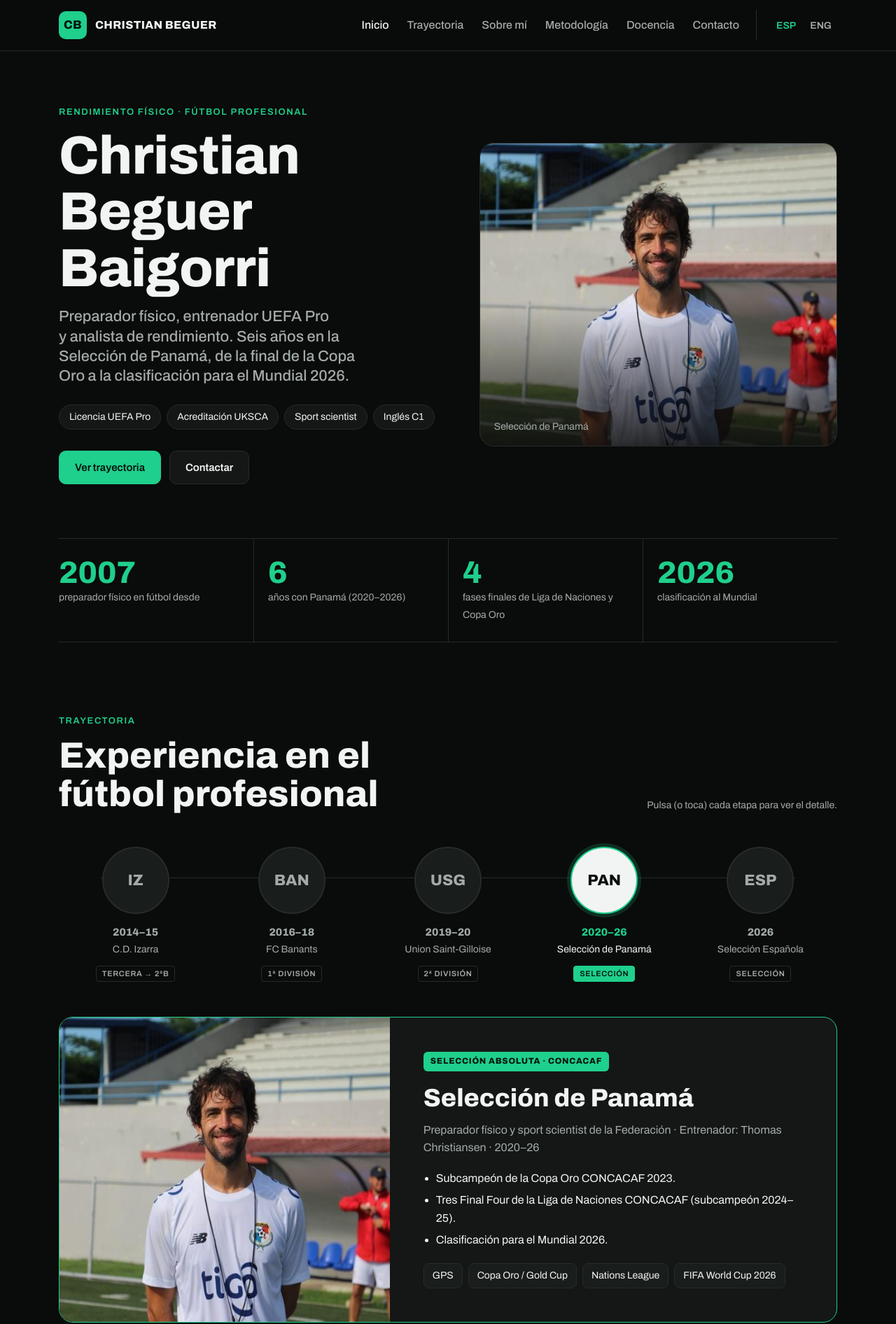
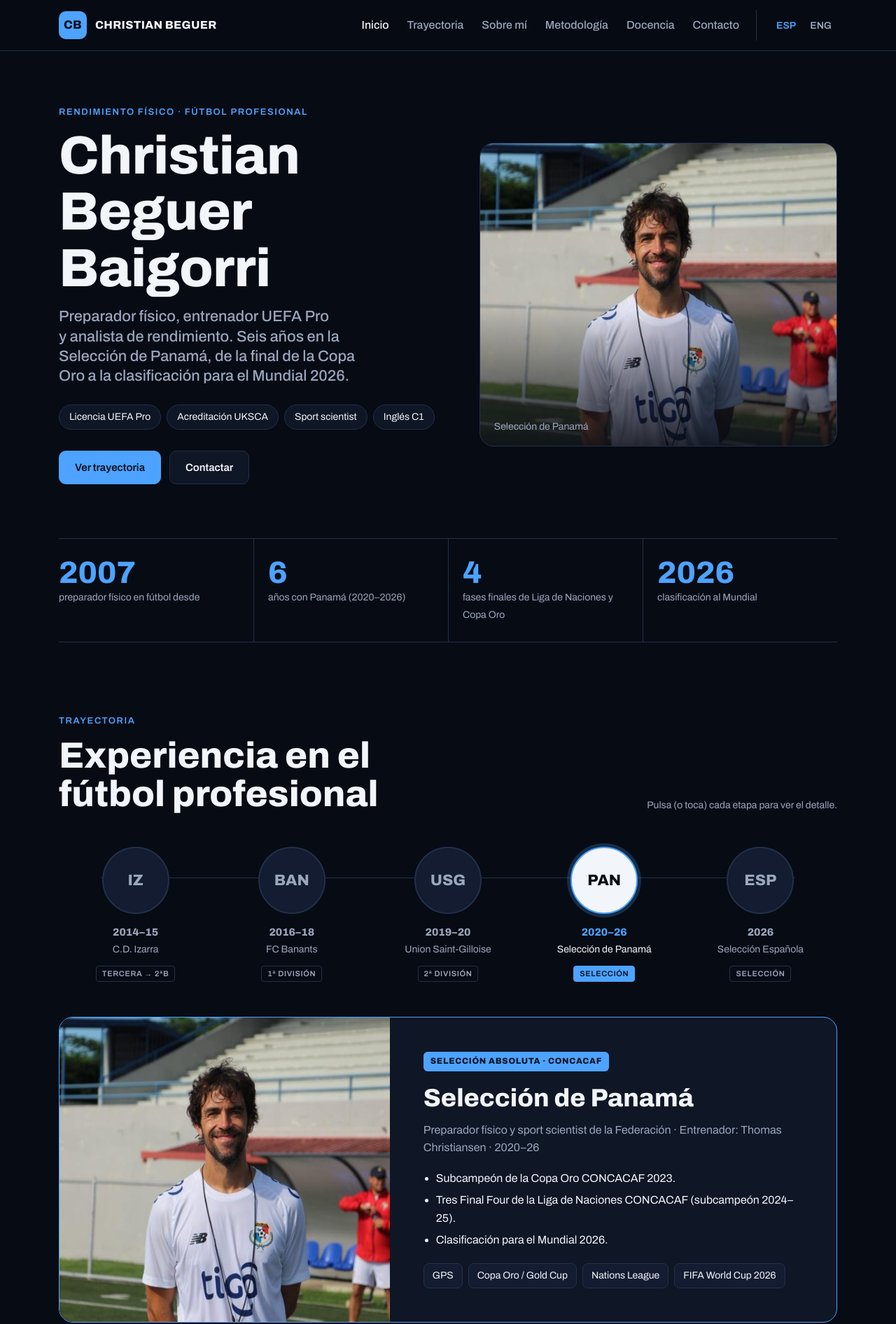
Before and after one commit to ChristianBeguer/Christianbeguer, a plain HTML site: page index.html in a window 1280 px wide. Shown: the top 1892 px of the page at 70% size. Drawn offline with Linux system fonts and the light colour scheme.

Commit message:
Cambiar color a azul noche
Co-Authored-By: Claude Opus 5.5 <noreply@anthropic.com>
Claude-Session: https://claude.ai/code/session_01732RdqjBY5g9zhXG8q4YDt

```diff
--- a/index.html
+++ b/index.html
@@ -7,7 +7,7 @@
 <meta name="description" content="Christian Beguer Baigorri · Preparador físico, entrenador UEFA Pro y analista de rendimiento. Selección de Panamá 2020–2026 (Copa Oro 2023, Mundial 2026), Selección Española Sub-19/Sub-20, Union Saint-Gilloise y FC Banants.">
 <meta name="author" content="Christian Beguer Baigorri">
 <meta name="keywords" content="Christian Beguer, preparador físico, fitness coach, head of performance, sport scientist, UEFA Pro, Selección de Panamá, fútbol">
-<meta name="theme-color" content="#0a0b0b">
+<meta name="theme-color" content="#070b14">
 <link rel="icon" href="img/favicon.png">
 <meta property="og:type" content="profile">
 <meta property="og:title" content="Christian Beguer Baigorri · Preparador físico · UEFA Pro">
@@ -26,14 +26,14 @@
 /* VOICE: sobria y profesional, como la ficha de un cuerpo técnico de élite.
    IDEA: la ficha técnica de un miembro del staff, de noche bajo los focos del estadio.
    PICTURE: foto real a pie de campo + línea de tiempo de etapas con escudos-monograma.
-   COLOUR and TYPE: negro estadio, tarjetas grafito, verde césped como único acento; Archivo.
+   COLOUR and TYPE: azul noche de estadio, tarjetas azul pizarra, azul eléctrico como único acento; Archivo.
    LAYOUT: cabecera fija, portada con foto, trayectoria interactiva, logros, sobre mí, metodología, docencia, contacto.
 
    ── CÓMO EDITAR ──
    · Los textos en español están en el HTML; la versión inglesa va en el atributo data-en.
    · La trayectoria y los logros están en las listas STAGES y ACHIEVEMENTS, al final del archivo.
    · Las fotos están en la carpeta img/: sustituye el archivo manteniendo el nombre. */
-:root{color-scheme:dark;--bg:#0a0b0b;--card:#141716;--card2:#191d1b;--line:#262b29;--ink:#f2f4f3;--mut:#a3aba7;--acc:#1fcf8c;--acc-ink:#04140d}
+:root{color-scheme:dark;--bg:#070b14;--card:#0f1626;--card2:#131c30;--line:#22304a;--ink:#f2f5fa;--mut:#9aa7bd;--acc:#4da3ff;--acc-ink:#03101f;--alt:#0a1120}
 *{box-sizing:border-box;min-width:0}
 html{scroll-behavior:smooth;scroll-padding-top:84px}
 body{margin:0;background:var(--bg);color:var(--ink);font:16px/1.6 Archivo,system-ui,sans-serif;overflow-x:clip}
@@ -47,7 +47,7 @@ h2{font-size:clamp(32px,4.6vw,52px);font-weight:800;max-width:18ch}
 h3{font-size:20px;font-weight:700;line-height:1.25}
 .lead{color:var(--mut);font-size:17px;max-width:62ch}
 /* header */
-header{position:sticky;top:0;z-index:20;background:rgba(10,11,11,.88);backdrop-filter:blur(10px);border-bottom:1px solid var(--line)}
+header{position:sticky;top:0;z-index:20;background:rgba(7,11,20,.88);backdrop-filter:blur(10px);border-bottom:1px solid var(--line)}
 .nav{display:flex;align-items:center;gap:24px;min-height:72px}
 .brand{display:flex;align-items:center;gap:12px;text-decoration:none;font-weight:800;letter-spacing:.02em;white-space:nowrap}
 .mono{width:40px;height:40px;border-radius:10px;background:var(--acc);color:var(--acc-ink);display:grid;place-items:center;font-weight:800;font-size:17px}
@@ -70,7 +70,7 @@ button:focus-visible,a:focus-visible,input:focus-visible,select:focus-visible,te
 .btn.pri{background:var(--acc);border-color:var(--acc);color:var(--acc-ink)}
 .photo{position:relative;border-radius:20px;overflow:hidden;border:1px solid var(--line);aspect-ratio:4/3.4}
 .photo img{width:100%;height:100%;object-fit:cover}
-.photo::after{content:"";position:absolute;inset:0;background:linear-gradient(180deg,transparent 55%,rgba(10,11,11,.85))}
+.photo::after{content:"";position:absolute;inset:0;background:linear-gradient(180deg,transparent 55%,rgba(7,11,20,.85))}
 .photo figcaption{position:absolute;left:20px;bottom:16px;z-index:1;font-size:14px;color:var(--mut)}
 .stats{display:grid;grid-template-columns:repeat(4,minmax(0,1fr));border-top:1px solid var(--line);border-bottom:1px solid var(--line)}
 .stat{padding:26px 20px;border-left:1px solid var(--line)}
@@ -88,7 +88,7 @@ button:focus-visible,a:focus-visible,input:focus-visible,select:focus-visible,te
 .stg small{display:block;font-size:14px;margin:2px 0 8px}
 .lvl{display:inline-block;font-size:11px;font-weight:600;letter-spacing:.06em;text-transform:uppercase;border:1px solid var(--line);border-radius:4px;padding:2px 8px}
 .stg[aria-selected=true]{color:var(--ink)}
-.stg[aria-selected=true] .crest{background:var(--ink);color:var(--bg);border-color:var(--acc);box-shadow:0 0 0 5px rgba(31,207,140,.18)}
+.stg[aria-selected=true] .crest{background:var(--ink);color:var(--bg);border-color:var(--acc);box-shadow:0 0 0 5px rgba(77,163,255,.22)}
 .stg[aria-selected=true] b{color:var(--acc)}
 .stg[aria-selected=true] .lvl{background:var(--acc);border-color:var(--acc);color:var(--acc-ink)}
 .detail{display:grid;grid-template-columns:minmax(0,.85fr) minmax(0,1.15fr);border:1px solid var(--acc);border-radius:20px;overflow:hidden;background:var(--card);margin-top:22px}
@@ -257,7 +257,7 @@ footer .wrap{display:flex;justify-content:space-between;flex-wrap:wrap;gap:12px}
  </div>
 </section>
 
-<section id="sobre-mi" class="band" style="background:#0e100f;border-block:1px solid var(--line)">
+<section id="sobre-mi" class="band" style="background:var(--alt);border-block:1px solid var(--line)">
  <div class="wrap">
   <div class="about">
    <div>
@@ -293,7 +293,7 @@ footer .wrap{display:flex;justify-content:space-between;flex-wrap:wrap;gap:12px}
  </div>
 </section>
 
-<section id="formacion" class="band" style="background:#0e100f;border-block:1px solid var(--line)">
+<section id="formacion" class="band" style="background:var(--alt);border-block:1px solid var(--line)">
  <div class="wrap">
   <p class="eyebrow" data-en="Talks and teaching">Charlas y docencia</p>
   <h2 data-en="Sharing knowledge with coaches">Compartir conocimiento con entrenadores</h2>
```
Also changed, not shown: img/favicon.png, img/og.jpg, 1 other file.
